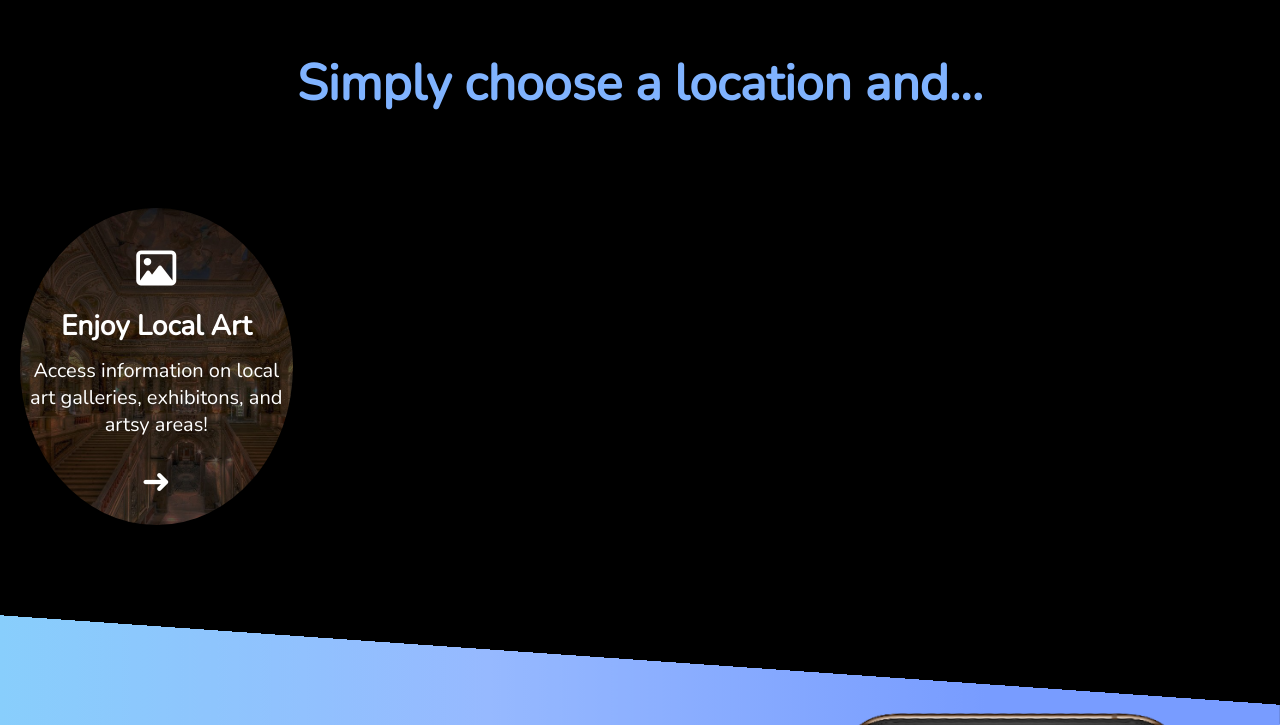
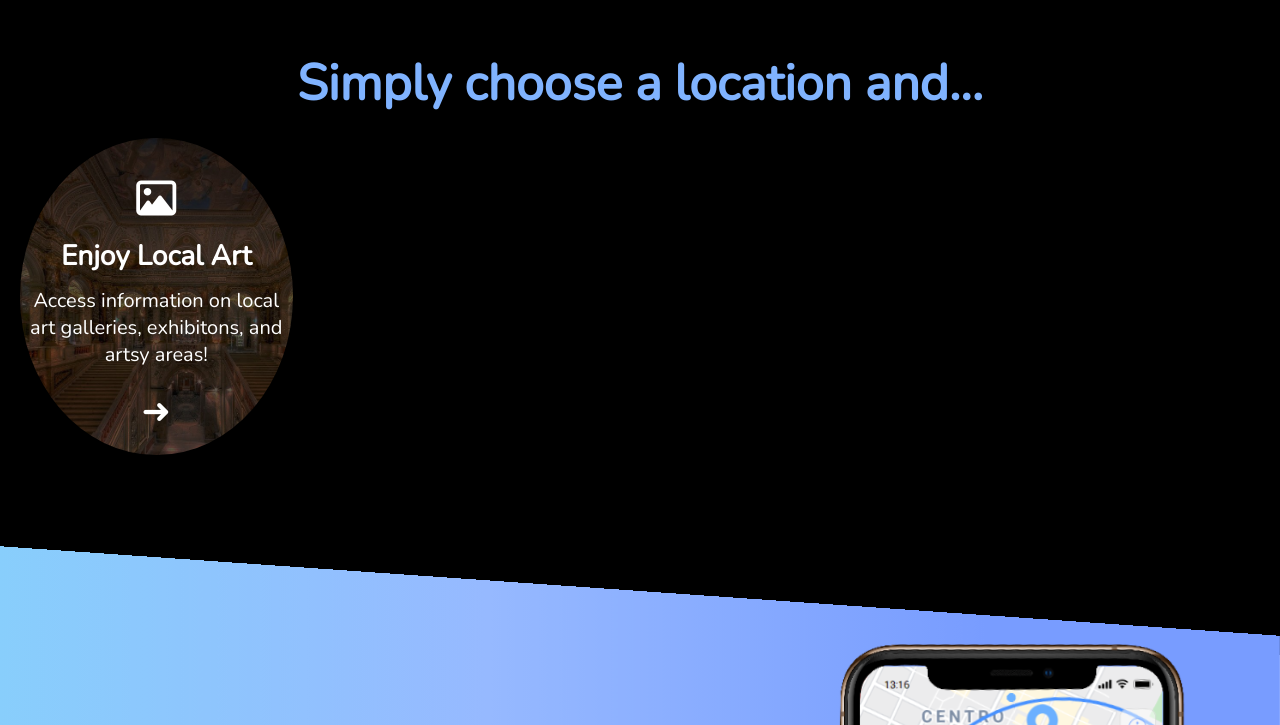
Before and after one commit to artventuring/artventuring.github.io, a plain HTML site: page index.html in a window 1280 px wide. Shown: the part 802-1527 px from the top of the page. Drawn offline with nearby package versions, Linux system fonts and the light colour scheme.

Commit message:
Update style.css

```diff
--- a/style.css
+++ b/style.css
@@ -301,7 +301,7 @@ video {
 
 #about-title {
   margin: 0;
-  padding: 4% 6% 7% 6%;
+  padding: 4% 6% 0 6%;
   font-size: 50px;
   color: #80b3ff;
   text-align: center;
@@ -314,7 +314,7 @@ video {
 }
 
 .box {
-  margin: 0px 20px 20px 20px;
+  margin: 20px 20px 20px 20px;
   padding: 40px 10px 0px 10px;
   text-align: center;
   color: #fff;
```
